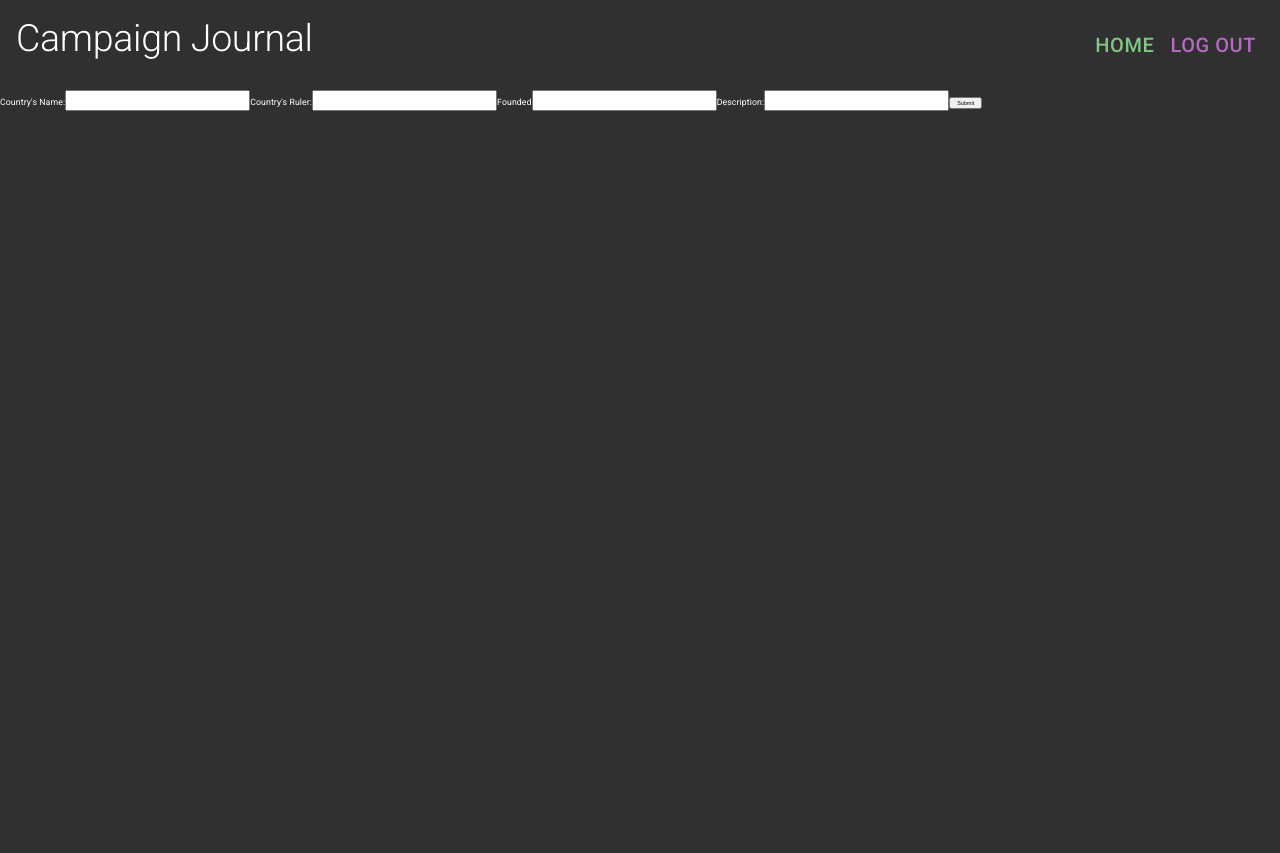
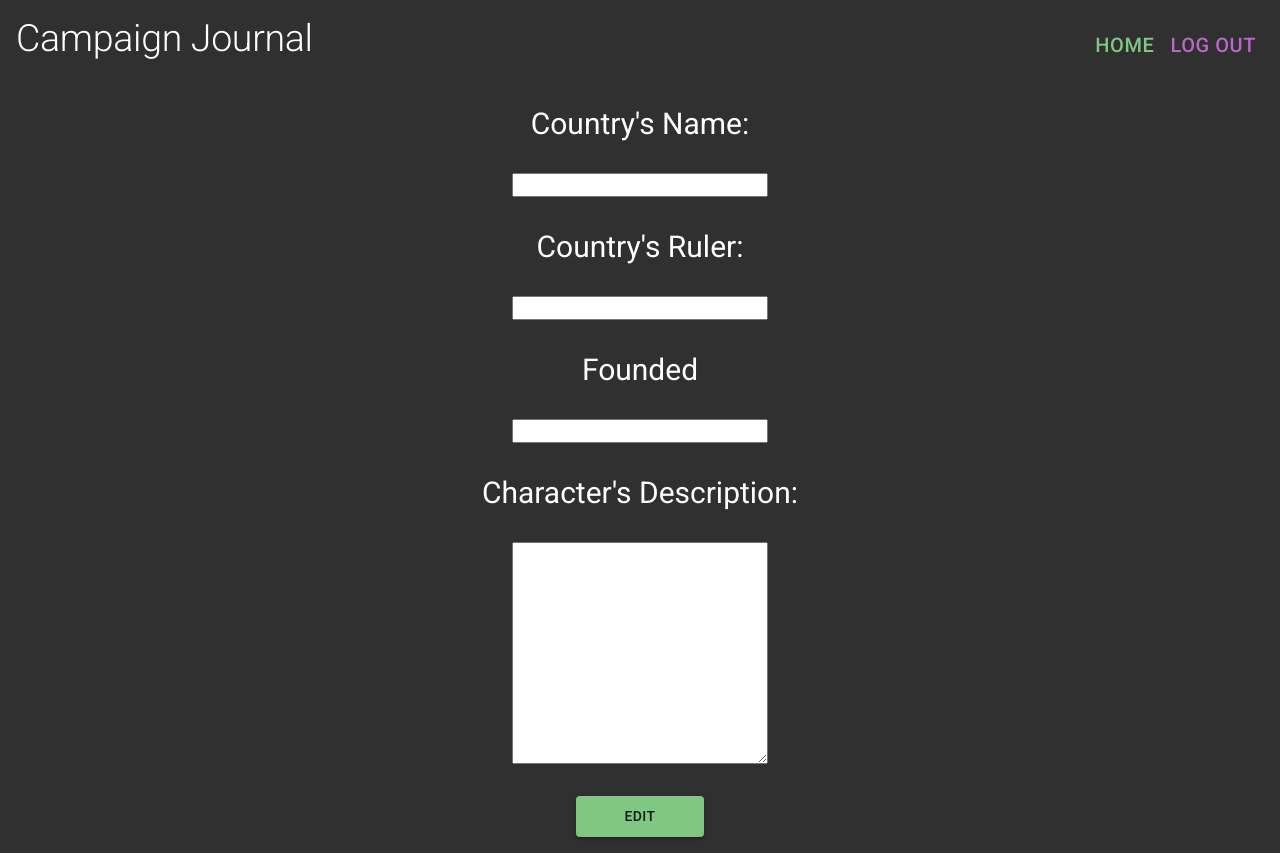
Before and after one commit to MMendes24/client, a React (Create React App) app: page /campaign/1/countries/1/edit-country in a window 1280 px wide. Before the commit the page ends 800 px from the top, so only its background shows below. Built offline with nearby package versions, Linux system fonts and the light colour scheme; no server answers; sample sign-in values are in the browser's storage.

Commit message:
CountryEdit form styled

```diff
--- a/src/components/CountryAdd.js
+++ b/src/components/CountryAdd.js
@@ -123,7 +123,7 @@ const CountryAdd = () => {
                         ) : null}
 
                         <Button className={classes.buttonStyles} color="primary" size="large" variant="contained" type="submit" disabled={isSubmitting}>
-                            Edit
+                            Create
                         </Button>
                     </Grid>
                 </Form>
--- a/src/components/CountryEdit.js
+++ b/src/components/CountryEdit.js
@@ -3,6 +3,37 @@ import axiosAuth from "../utils/axiosAuth"
 import { useHistory, useParams } from "react-router-dom"
 import { Formik, Field, Form } from "formik"
 import * as Yup from "yup"
+
+//styling
+import { makeStyles } from '@material-ui/core/styles';
+import Grid from '@material-ui/core/Grid';
+import Button from '@material-ui/core/Button';
+import Typography from '@material-ui/core/Typography';
+
+const useStyles = makeStyles((theme) => ({
+    root: {
+        '& > *': {
+            margin: theme.spacing(2),
+        },
+    },
+    buttonStyles: {
+        fontSize: 14,
+        margin: theme.spacing(2),
+        width: "10%"
+    },
+    categoryClass: {
+        fontSize: 16,
+        width: "20%"
+    },
+    descClass: {
+        fontSize: 16,
+        width: "20%"
+    },
+    error: {
+        fontSize: 14
+    }
+}));
+
 
 const countryEditSchema = Yup.object({
     name: Yup.string()
@@ -28,6 +59,9 @@ const initialCountry = {
 }
 
 const CountryEdit = () => {
+    // for material ui
+    const classes = useStyles()
+
     const history = useHistory()
     const { id, countryId } = useParams()
     const [country, setCountry] = useState(initialCountry)
@@ -85,38 +119,46 @@ const CountryEdit = () => {
         >
             {({ errors, touched, isSubmitting }) => (
                 <Form>
-                    <label>Country's Name:</label>
-                    <Field type="text" name="name" />
+                    <Grid
+                        className={classes.root}
+                        container
+                        direction="column"
+                        justify="center"
+                        alignItems="center"
+                    >
+                        <Typography variant="h3" gutterBottom>Country's Name:</Typography>
+                        <Field className={classes.categoryClass} type="text" name="name" />
 
                         {errors.name && touched.name ? (
-                        <div className="error">{errors.name}</div>
+                            <Typography className={classes.error} variant="body1" gutterBottom color="error">{errors.name}</Typography>
                         ) : null}
 
 
-                    <label>Country's Ruler:</label>
-                    <Field type="text" name="ruler" />
+                        <Typography variant="h3" gutterBottom>Country's Ruler:</Typography>
+                        <Field className={classes.categoryClass} type="text" name="ruler" />
 
                         {errors.ruler && touched.ruler ? (
-                        <div className="error">{errors.ruler}</div>
+                            <Typography className={classes.error} variant="body1" gutterBottom color="error">{errors.ruler}</Typography>
                         ) : null}
 
-                    <label>Founded</label>
-                    <Field type="text" name="founded" />
+                        <Typography variant="h3" gutterBottom>Founded</Typography>
+                        <Field className={classes.categoryClass} type="text" name="founded" />
 
                         {errors.founded && touched.founded ? (
-                        <div className="error">{errors.founded}</div>
+                            <Typography className={classes.error} variant="body1" gutterBottom color="error">{errors.founded}</Typography>
                         ) : null}
 
-                    <label>Description:</label>
-                    <Field type="text" name="description" />
+                        <Typography variant="h3" gutterBottom>Character's Description:</Typography>
+                        <Field className={classes.descClass} component="textarea" rows="12" name="description" />
 
                         {errors.description && touched.description ? (
-                        <div className="error">{errors.description}</div>
+                            <Typography className={classes.error} variant="body1" gutterBottom color="error">{errors.description}</Typography>
                         ) : null}
 
-                    <button type="submit" disabled={isSubmitting}>
-                        Submit
-                </button>
+                        <Button className={classes.buttonStyles} color="primary" size="large" variant="contained" type="submit" disabled={isSubmitting}>
+                            Edit
+                        </Button>
+                    </Grid>
                 </Form>
             )}
         </Formik>
```
Lines whose indentation alone changed are shown as unchanged.
